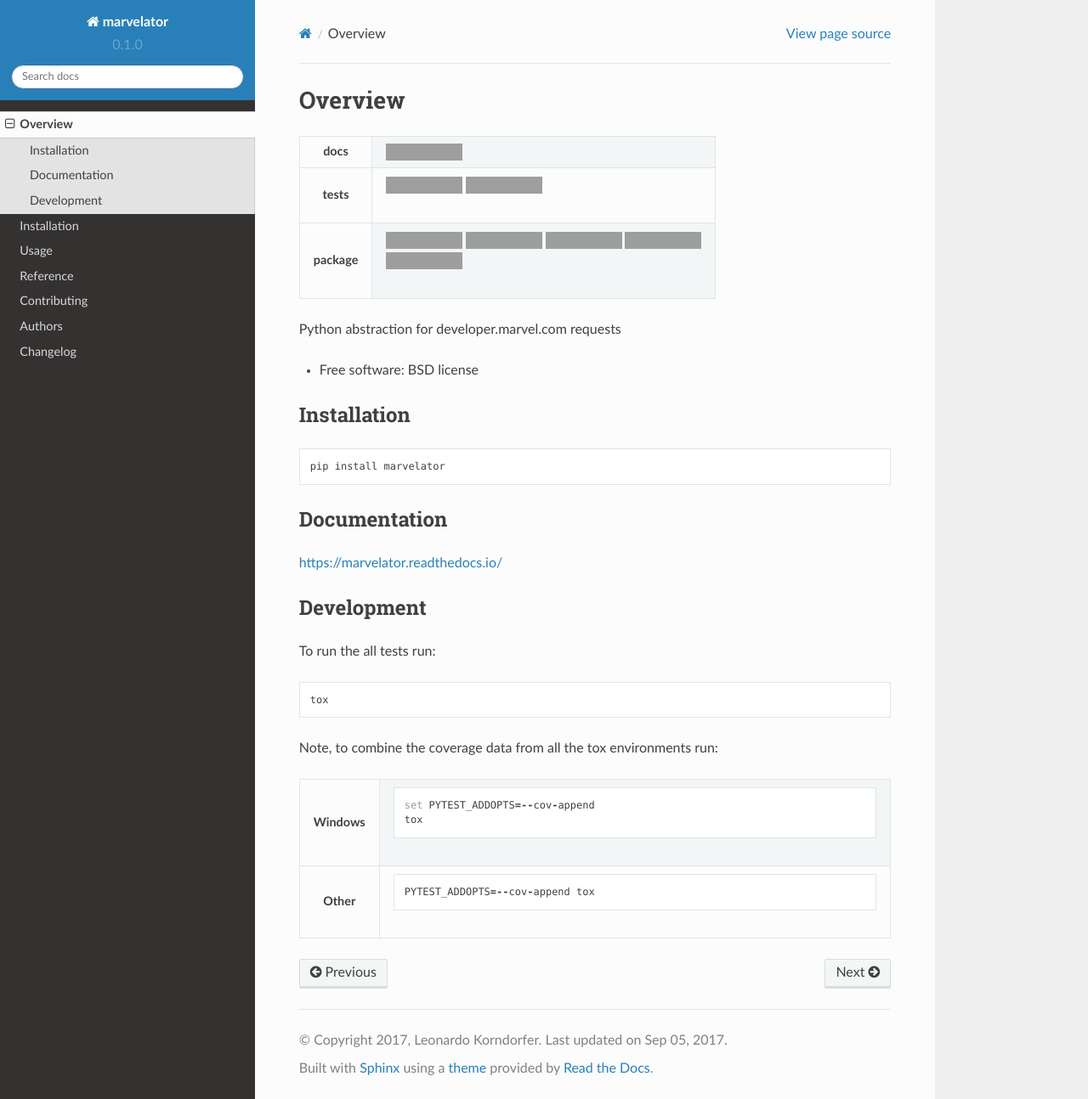
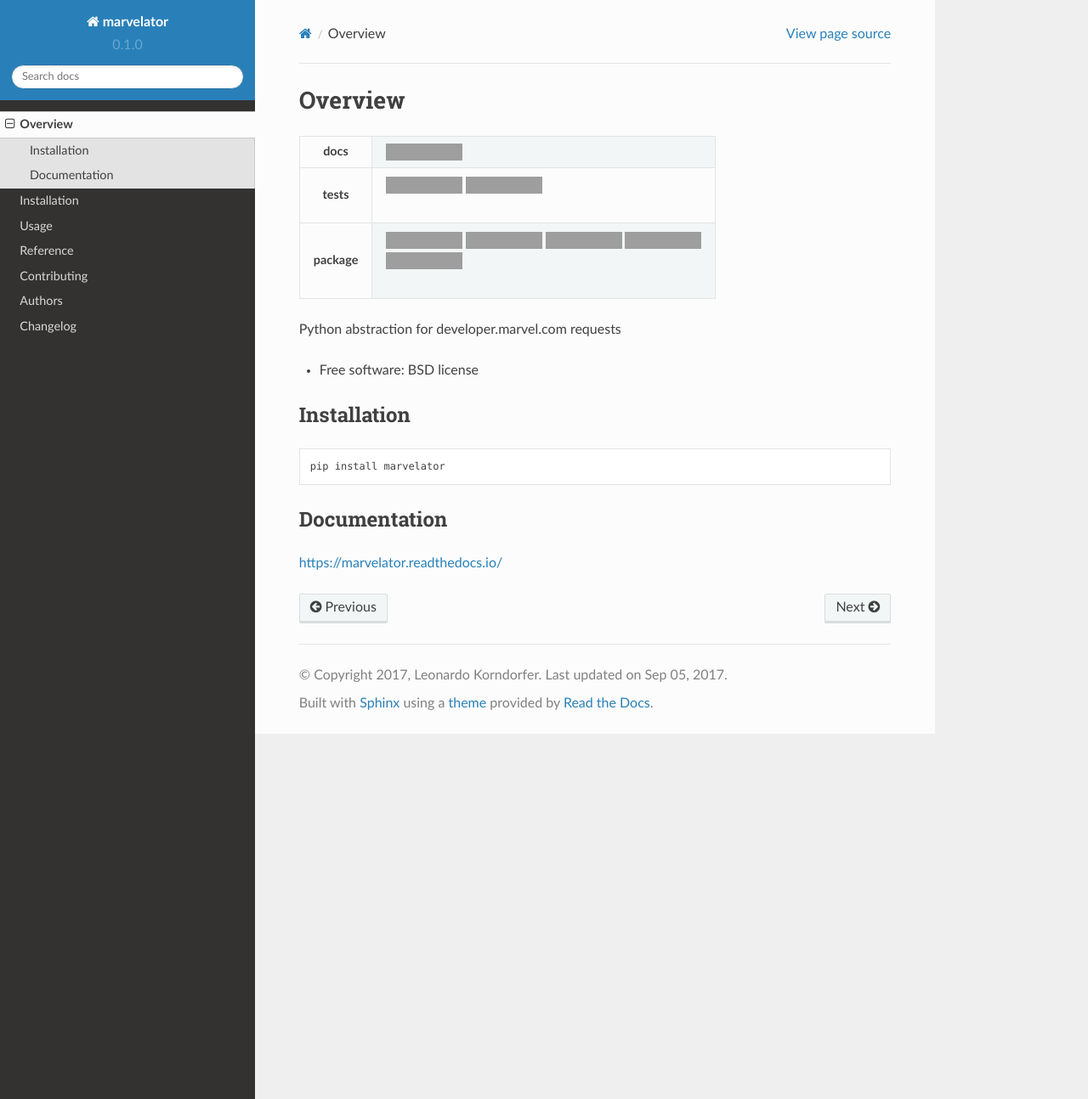
Before and after one commit to leonardok/marvelator, a Sphinx documentation site: the page built from docs/readme.rst, in a window 1280 px wide and 1294 px high, cut to the strip 0-1294 px from the top of the window. Shown: the whole strip at 85% size. Built offline with Sphinx 7.4.7 and the Read the Docs theme 2.0.0, drawn with Linux system fonts in a browser that asks for light colours; grey boxes are pictures that could not be loaded.

Commit message:
Updating docs

```diff
--- a/README.rst
+++ b/README.rst
@@ -69,27 +69,3 @@
 =============
 
 https://marvelator.readthedocs.io/
-
-Development
-===========
-
-To run the all tests run::
-
-    tox
-
-Note, to combine the coverage data from all the tox environments run:
-
-.. list-table::
-    :widths: 10 90
-    :stub-columns: 1
-
-    - - Windows
-      - ::
-
-            set PYTEST_ADDOPTS=--cov-append
-            tox
-
-    - - Other
-      - ::
-
-            PYTEST_ADDOPTS=--cov-append tox
```
Also changed, not shown: docs/usage.rst (+7 -1 lines).
